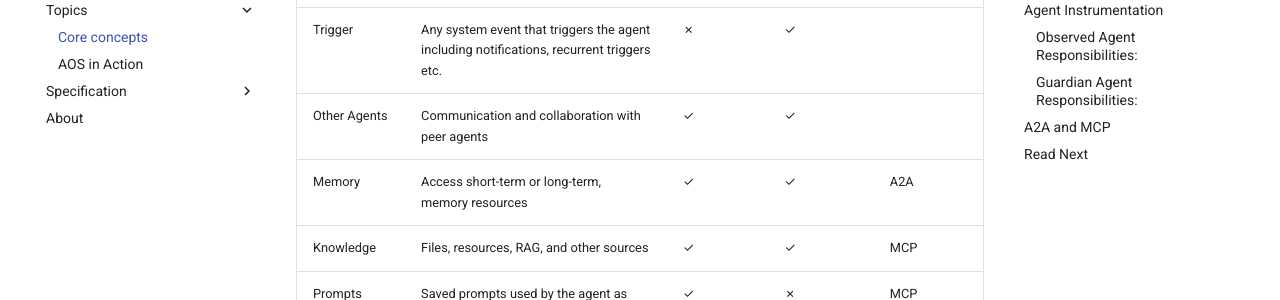
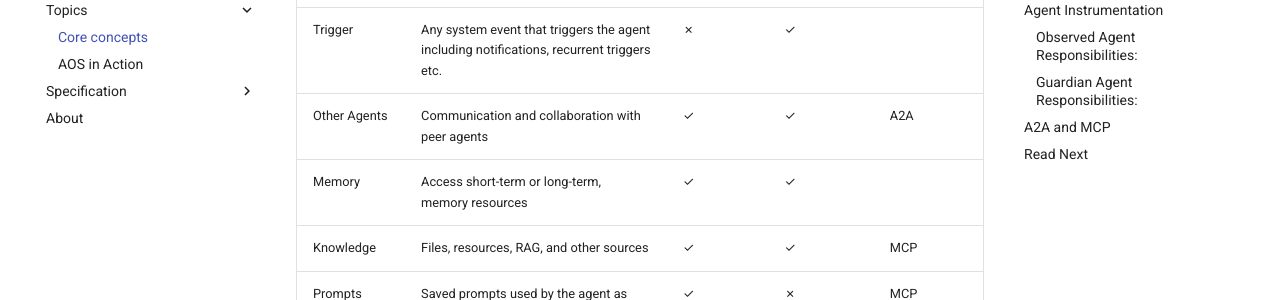
Before and after one commit to zenitysec/AOS, an MkDocs documentation site: the page built from docs/topics/core_concepts.md, in a window 1280 px wide and 900 px high, scrolled down 664 px. Shown: the part 152-452 px from the top of the window. Built offline with MkDocs 1.6.1 and Material for MkDocs 9.7.7, drawn with Linux system fonts in a browser that asks for light colours; comment, search, counter and statistics services are not loaded.

```diff
--- a/docs/topics/core_concepts.md
+++ b/docs/topics/core_concepts.md
@@ -19,8 +19,8 @@ An agent operates within an environment that includes interactions with several
 |--|--|--|--|--|
 | User | Interface with the user, either directly or indirectly | ✗ | ✓ | |
 | Trigger | Any system event that triggers the agent including notifications, recurrent triggers etc. | ✗ | ✓ | |
-| Other Agents | Communication and collaboration with peer agents | ✓ | ✓ | |
-| Memory | Access short-term or long-term, memory resources | ✓ | ✓ | A2A |
+| Other Agents | Communication and collaboration with peer agents | ✓ | ✓ | A2A |
+| Memory | Access short-term or long-term, memory resources | ✓ | ✓ | |
 | Knowledge | Files, resources, RAG, and other sources | ✓ | ✓ | MCP |
 | Prompts | Saved prompts used by the agent as templates for sub-tasks | ✓ | ✗ | MCP |
 | API Tools | Tool calls that operate over REST API calls | ✓ | ✓ | MCP |
```
